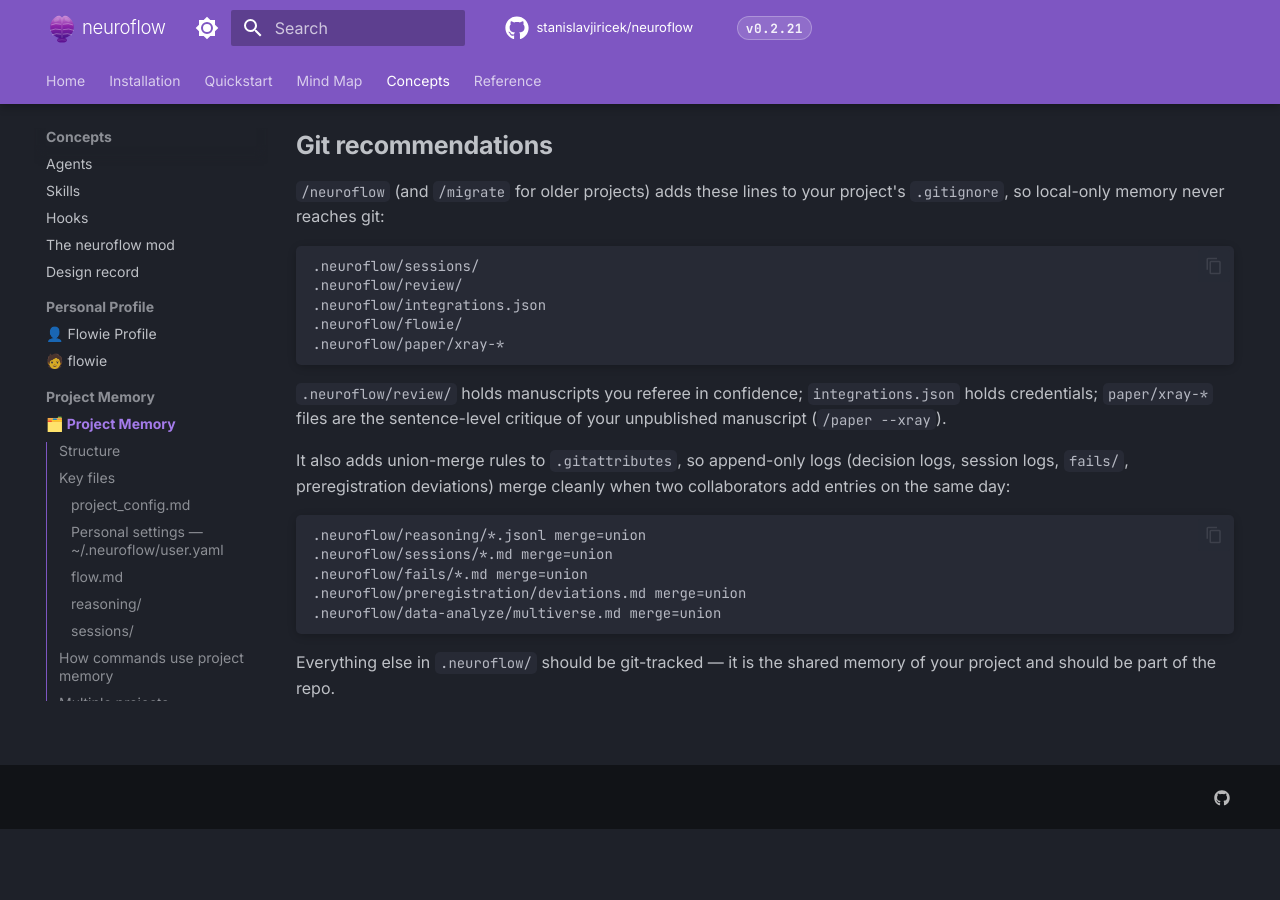
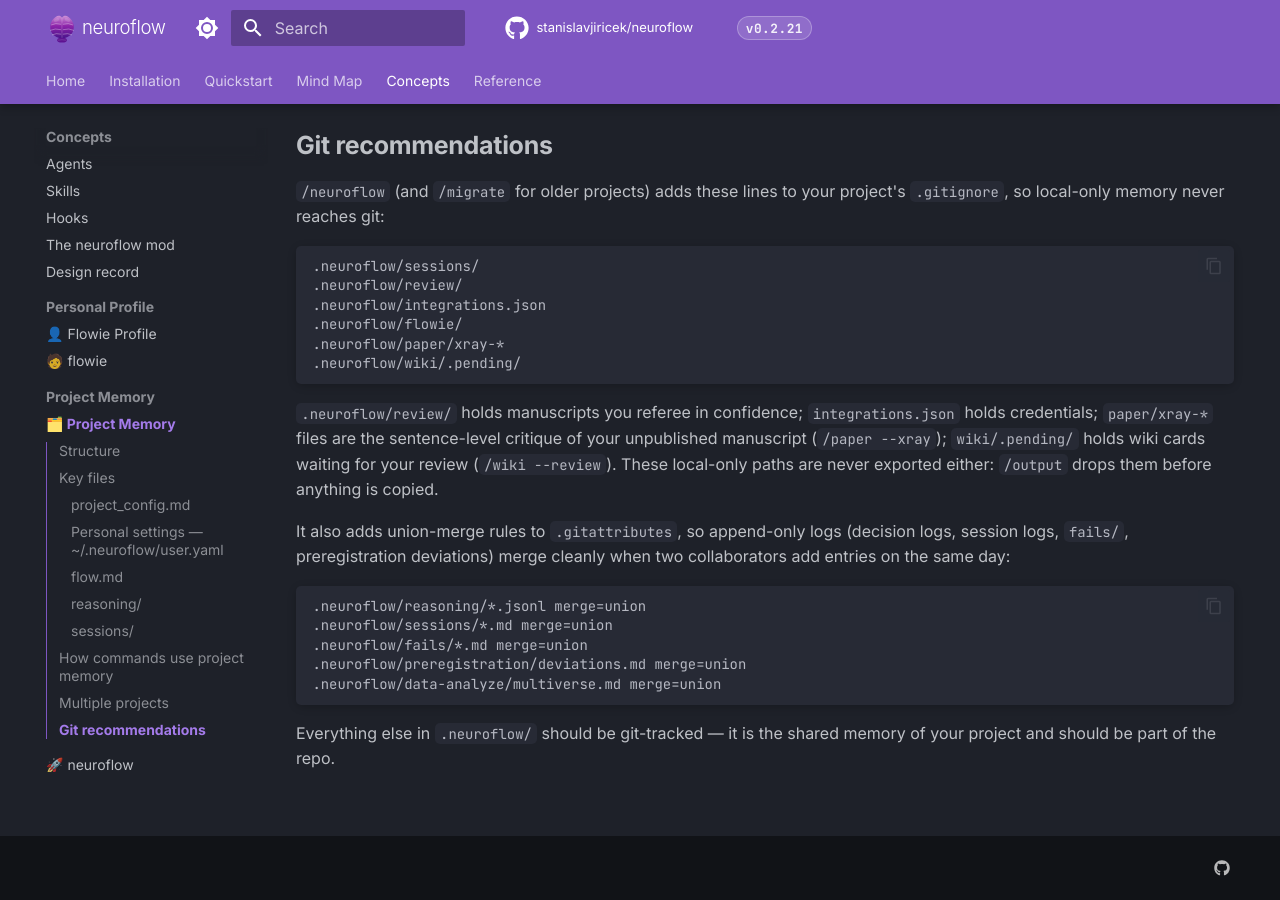
Before and after one commit to stanislavjiricek/neuroflow, an MkDocs documentation site: the page built from docs/concepts/project-memory.md, in a window 1280 px wide and 900 px high, scrolled down 3266 px. Built offline with MkDocs 1.6.1 and Material for MkDocs 9.7.7, drawn with Linux system fonts in a browser that asks for light colours; comment, search, counter and statistics services are not loaded; before the commit the page ends 4095 px from its top, so only the background shows below that; some of the changed text lies outside the part shown.

Commit message:
docs(output): list the wiki review queue with the local-tier exclusions
.neuroflow/wiki/.pending/ is local tier (neuroflow-core, Sharing tiers):
never committed, exported or uploaded. export.py already holds it back
and the scaffold already gitignores it, but the prose lists of what never
leaves did not name it. Add it to the /output exclusion lists (command,
docs page, phase-output skill table, handoff "stays with the leaver"
list), the gitignore block in docs/concepts/project-memory.md, the
NotebookLM never-upload list, and the docstrings of history_audit.py
and pii_scan.py, which take their rules from export.py.

Co-Authored-By: Claude Opus 5.5 <noreply@anthropic.com>

````diff
--- a/docs/concepts/project-memory.md
+++ b/docs/concepts/project-memory.md
@@ -21,7 +21,7 @@ It is the shared brain of your neuroflow project — a set of structured Markdow
 ├── sessions/               ← one .md per day — local only, gitignored
 ├── reasoning/              ← per-phase decision logs (JSON Lines)
 ├── tasks/                  ← project task board, one file per task
-├── wiki/                   ← project wiki
+├── wiki/                   ← project wiki (its .pending/ review queue is local only)
 ├── ethics/                 ← IRB documents, consent forms
 ├── preregistration/        ← OSF / AsPredicted documents
 ├── finance/                ← grant documents, expense tracking
@@ -146,9 +146,10 @@ Cross-project context lives at the personal and team levels rather than in per-p
 .neuroflow/integrations.json
 .neuroflow/flowie/
 .neuroflow/paper/xray-*
+.neuroflow/wiki/.pending/
 ```
 
-`.neuroflow/review/` holds manuscripts you referee in confidence; `integrations.json` holds credentials; `paper/xray-*` files are the sentence-level critique of your unpublished manuscript (`/paper --xray`).
+`.neuroflow/review/` holds manuscripts you referee in confidence; `integrations.json` holds credentials; `paper/xray-*` files are the sentence-level critique of your unpublished manuscript (`/paper --xray`); `wiki/.pending/` holds wiki cards waiting for your review (`/wiki --review`). These local-only paths are never exported either: `/output` drops them before anything is copied.
 
 It also adds union-merge rules to `.gitattributes`, so append-only logs (decision logs, session logs, `fails/`, preregistration deviations) merge cleanly when two collaborators add entries on the same day:
 
````
Also changed, not shown: commands/output.md (+2 -2 lines), docs/commands/output.md (+1 -1 lines), skills/notebooklm/SKILL.md (+1 -1 lines), skills/phase-output/SKILL.md (+1 -0 lines), 2 other files.
